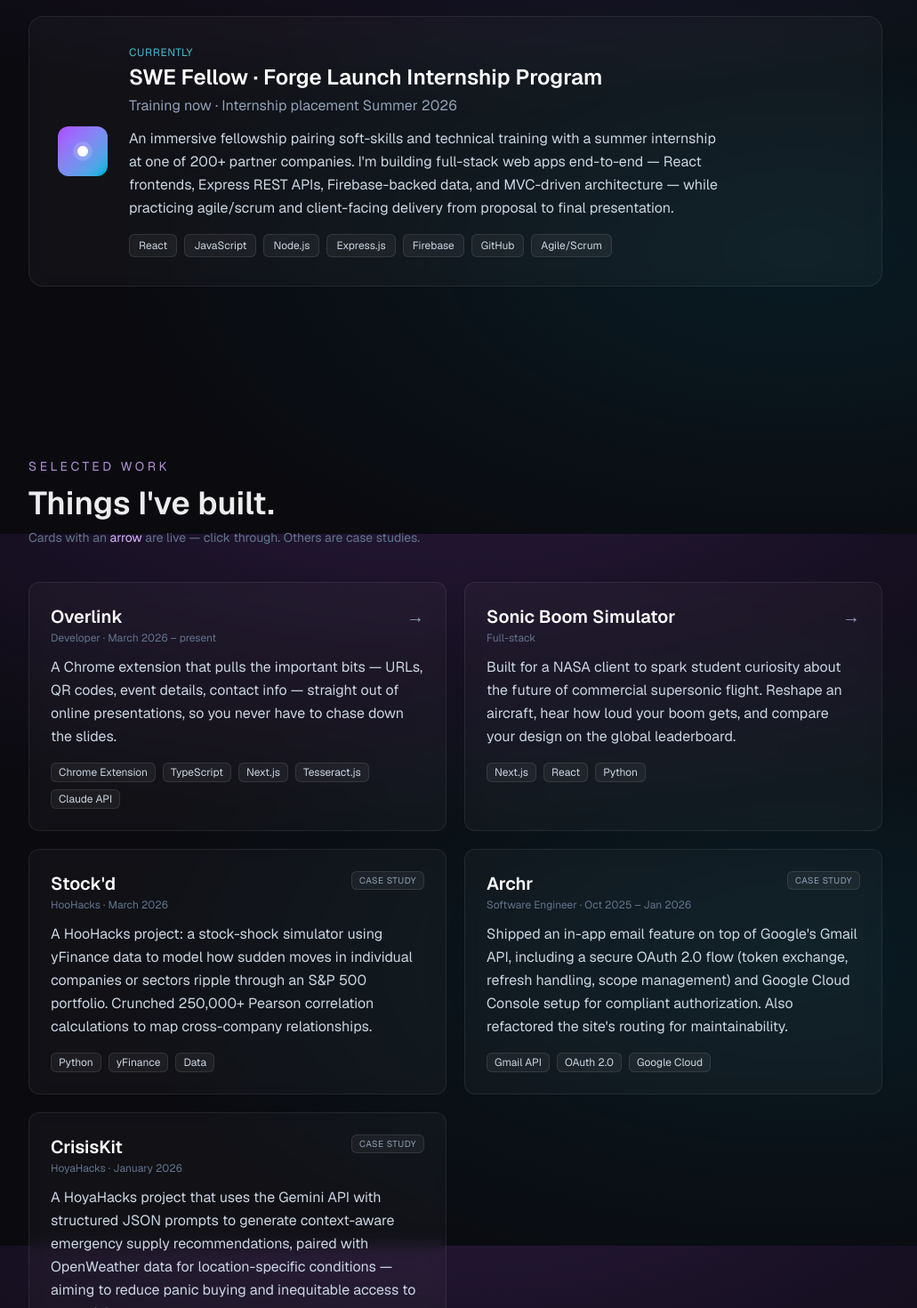
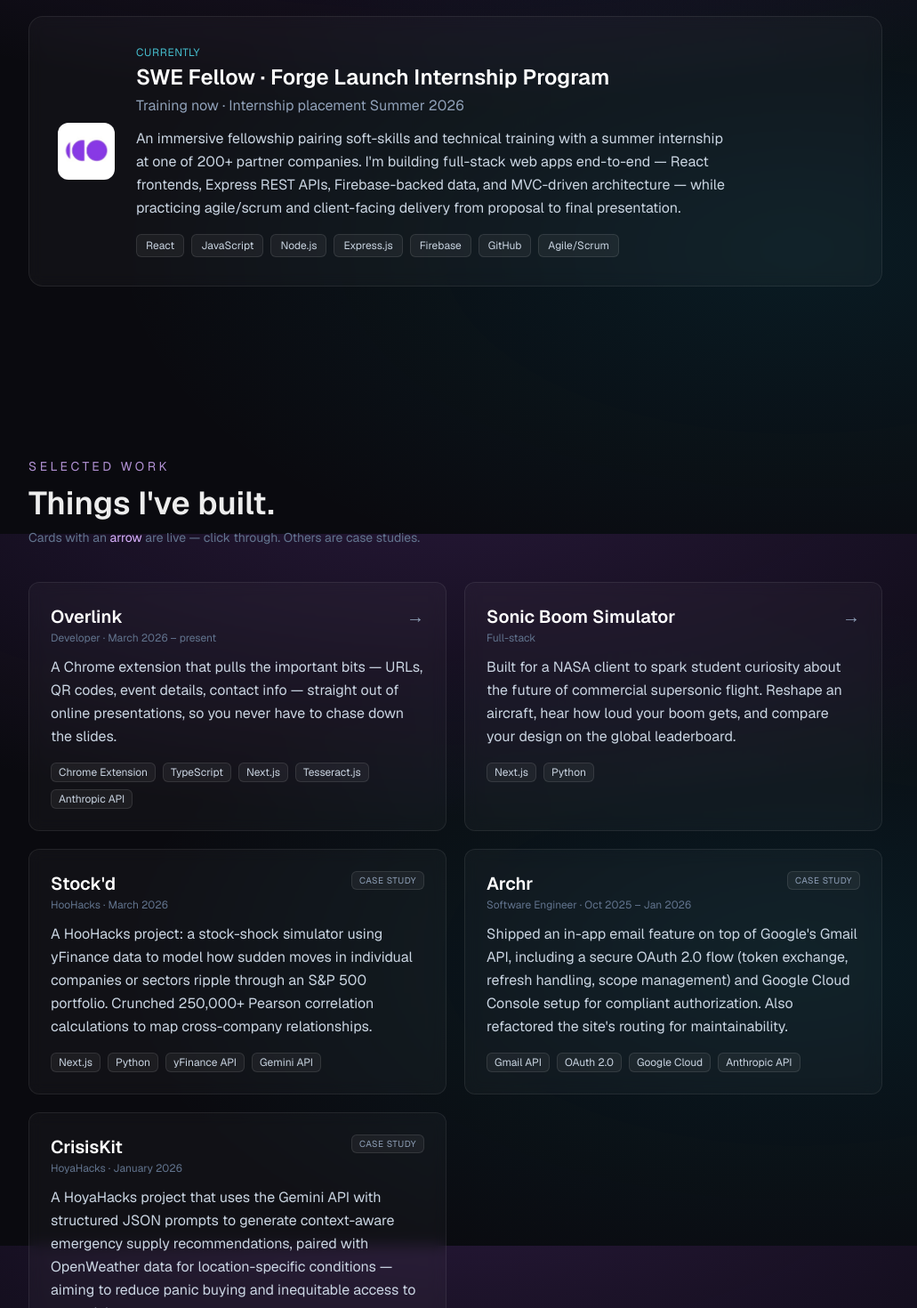
Before and after one commit to SeungwooDY/portfolio, a Next.js app: page / in a window 1280 px wide. Shown: the part 1800-3270 px from the top of the page at 89% size, without its empty margins (128-1159 px from the left). Built offline with nearby package versions, Linux system fonts and the light colour scheme.

Commit message:
added forge logo to currently section

```diff
--- a/app/page.tsx
+++ b/app/page.tsx
@@ -27,7 +27,7 @@
       "TypeScript",
       "Next.js",
       "Tesseract.js",
-      "Claude API",
+      "Anthropic API",
     ],
     clickable: true,
     href: "https://overlink-web.vercel.app/",
@@ -38,7 +38,7 @@
     title: "Sonic Boom Simulator",
     blurb:
       "Built for a NASA client to spark student curiosity about the future of commercial supersonic flight. Reshape an aircraft, hear how loud your boom gets, and compare your design on the global leaderboard.",
-    stack: ["Next.js", "React", "Python"],
+    stack: ["Next.js", "Python"],
     clickable: true,
     href: "https://sonic-boom-simulation.vercel.app/",
     role: "Full-stack",
@@ -48,7 +48,7 @@
     title: "Stock'd",
     blurb:
       "A HooHacks project: a stock-shock simulator using yFinance data to model how sudden moves in individual companies or sectors ripple through an S&P 500 portfolio. Crunched 250,000+ Pearson correlation calculations to map cross-company relationships.",
-    stack: ["Python", "yFinance", "Data"],
+    stack: ["Next.js", "Python", "yFinance API", "Gemini API"],
     clickable: false,
     role: "HooHacks · March 2026",
   },
@@ -57,7 +57,7 @@
     title: "Archr",
     blurb:
       "Shipped an in-app email feature on top of Google's Gmail API, including a secure OAuth 2.0 flow (token exchange, refresh handling, scope management) and Google Cloud Console setup for compliant authorization. Also refactored the site's routing for maintainability.",
-    stack: ["Gmail API", "OAuth 2.0", "Google Cloud"],
+    stack: ["Gmail API", "OAuth 2.0", "Google Cloud", "Anthropic API"],
     clickable: false,
     role: "Software Engineer · Oct 2025 – Jan 2026",
   },
@@ -66,7 +66,7 @@
     title: "CrisisKit",
     blurb:
       "A HoyaHacks project that uses the Gemini API with structured JSON prompts to generate context-aware emergency supply recommendations, paired with OpenWeather data for location-specific conditions — aiming to reduce panic buying and inequitable access to essentials.",
-    stack: ["Gemini API", "OpenWeather", "JSON prompts"],
+    stack: ["Gemini API", "OpenWeather"],
     clickable: false,
     role: "HoyaHacks · January 2026",
   },
@@ -87,49 +87,49 @@
         name: "JavaScript/TypeScript",
         description:
           "The language of the web — powers almost every interactive site, including this one. TypeScript adds type safety on top.",
-        usedIn: ["overlink", "sonic", "archr"],
+        usedIn: ["overlink", "sonic", "archr", "crisiskit", "stockd"],
       },
       {
         name: "Python",
         description:
           "A readable, versatile language I reach for when working with data, physics, or quick prototypes.",
-        usedIn: ["stockd", "sonic", "crisiskit"],
+        usedIn: ["stockd", "sonic"],
       },
       {
         name: "Java",
         description:
           "A statically-typed, object-oriented workhorse used across enterprise software and Android.",
-        usedIn: [],
+        usedIn: ["classwork"],
       },
       {
         name: "C",
         description:
           "A low-level systems language that runs close to the hardware — great for understanding how computers really work.",
-        usedIn: [],
+        usedIn: ["classwork"],
       },
       {
         name: "C++",
         description:
           "C with object-oriented features and higher-level abstractions. I used it heavily in FRC/FTC robotics.",
-        usedIn: [],
+        usedIn: ["robotics"],
       },
       {
         name: "SQL",
         description:
           "The standard language for querying and shaping relational databases.",
-        usedIn: [],
+        usedIn: ["overlink", "sonic", "stockd", "archr", "crisiskit"],
       },
       {
         name: "Assembly",
         description:
           "The lowest-level human-readable code, one step above raw machine instructions.",
-        usedIn: [],
+        usedIn: ["classwork"],
       },
       {
         name: "Lean4",
         description:
           "A modern theorem prover and functional language for formal mathematics and verified programs.",
-        usedIn: [],
+        usedIn: ["classwork"],
       },
     ],
   },
@@ -140,31 +140,31 @@
         name: "React",
         description:
           "A JavaScript library for building interactive UIs out of small, reusable components.",
-        usedIn: ["overlink", "sonic"],
+        usedIn: ["overlink", "sonic", "archr", "crisiskit", "stockd"],
       },
       {
         name: "Next.js",
         description:
           "A production-ready React framework with routing, server rendering, and sensible defaults baked in.",
-        usedIn: ["overlink", "sonic"],
+        usedIn: ["overlink", "sonic", "archr", "crisiskit", "stockd"],
       },
       {
         name: "Express.js",
         description:
           "A minimal Node.js framework for building REST APIs and backend services. Part of my Forge training stack.",
-        usedIn: [],
+        usedIn: ["Forge"],
       },
       {
         name: "Node.js",
         description:
           "A runtime that lets JavaScript run outside the browser — used for servers, build tools, and scripting.",
-        usedIn: [],
+        usedIn: ["Forge"],
       },
       {
         name: "Tailwind CSS",
         description:
           "A utility-first CSS framework that lets you style directly in your markup without writing custom CSS.",
-        usedIn: ["overlink", "sonic"],
+        usedIn: ["overlink", "stockd", "archr", "crisiskit"],
       },
     ],
   },
@@ -172,16 +172,16 @@
     group: "APIs",
     items: [
       {
-        name: "Claude API",
+        name: "Anthropic API",
         description:
           "Anthropic's LLM API for structured reasoning, extraction, and generation.",
-        usedIn: ["overlink"],
+        usedIn: ["overlink", "archr"],
       },
       {
         name: "Gemini API",
         description:
           "Google's multimodal LLM API for text, image, and structured JSON outputs.",
-        usedIn: ["crisiskit"],
+        usedIn: ["crisiskit", "stockd"],
       },
       {
         name: "Gmail API",
@@ -211,7 +211,7 @@
         name: "Stripe",
         description:
           "Developer-friendly payments infrastructure for accepting money on the web.",
-        usedIn: [],
+        usedIn: ["overlink"],
       },
     ],
   },
@@ -234,13 +234,13 @@
         name: "Supabase",
         description:
           "An open-source Firebase alternative built on Postgres — auth, realtime, and storage included.",
-        usedIn: [],
+        usedIn: ["archr", "stockd", "sonic", "overlink", "crisiskit"],
       },
       {
         name: "Firebase",
         description:
           "Google's backend-as-a-service: NoSQL data, authentication, and hosting in one SDK. Part of my Forge training stack.",
-        usedIn: [],
+        usedIn: ["Forge"],
       },
       {
         name: "Tesseract.js",
@@ -261,7 +261,7 @@
         usedIn: ["overlink", "sonic"],
       },
       {
-        name: "Claude Code",
+        name: "Anthropic Code",
         description:
           "Anthropic's terminal-based AI coding assistant — a pair programmer in the CLI.",
         usedIn: [],
@@ -363,11 +363,14 @@
             Where I{"'"}m at right now.
           </h2>
           <div className="card rounded-2xl p-6 sm:p-8 flex flex-col sm:flex-row sm:items-center gap-6">
-            <div className="flex-shrink-0 w-14 h-14 rounded-xl bg-gradient-to-br from-purple-500 to-cyan-500 flex items-center justify-center text-2xl">
-              <span className="relative flex h-3 w-3">
-                <span className="animate-ping absolute inline-flex h-full w-full rounded-full bg-white opacity-75"></span>
-                <span className="relative inline-flex rounded-full h-3 w-3 bg-white"></span>
-              </span>
+            <div className="flex-shrink-0 relative w-16 h-16 rounded-xl overflow-hidden border border-white/10 bg-white">
+              <Image
+                src="/ForgeLogo.jpg"
+                alt="Forge"
+                fill
+                sizes="64px"
+                className="object-contain"
+              />
             </div>
             <div className="flex-1">
               <div className="text-xs uppercase tracking-wider text-cyan-300/80 mb-1">
```
Also changed, not shown: public/ForgeLogo.jpg (added).
